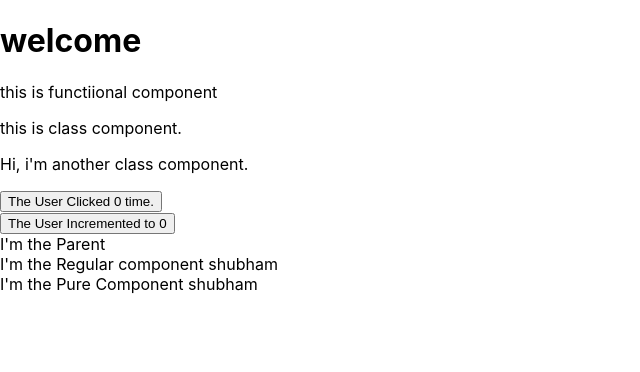
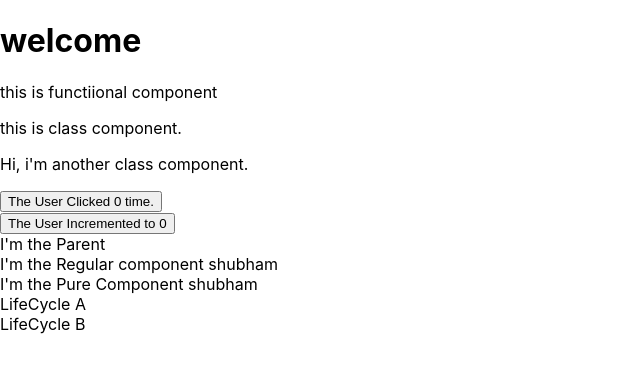
Before and after one commit to shubhsjain/React-Practic, a React (Create React App) app: page / in a window 1280 px wide. Shown: the top 372 px of the page, without its empty margins (0-640 px from the left). Built offline with nearby package versions, Linux system fonts and the light colour scheme.

Commit message:
lifeCycle

```diff
--- a/src/App.js
+++ b/src/App.js
@@ -6,6 +6,8 @@
 import Click from './components/Click'
 import Counter from './components/Counter'
 import ParentComp from './components/ParentComp'
+import LifeCycleA from './components/LifeCycleA';
+
 
 function App() {
   return (
@@ -18,6 +20,7 @@
    <Click/>
    <Counter/>
    <ParentComp/>
+   <LifeCycleA/>
    </div>
   );
 }
--- /dev/null
+++ b/src/components/LifeCycleA.js
@@ -0,0 +1,36 @@
+import React, { Component } from 'react'
+import LifeCycleB from './LifeCycleB'
+
+class LifeCycleA extends Component {
+    constructor(props) {
+        super(props)
+
+        this.state = {
+            name: "shubham"
+        }
+        console.log("LifeCycleA Comstructor")
+    }
+
+    static getDrivedStateFromProps (props, state) {
+        console.log("LifeCycleA GetDrivedStateFromProps")
+        return null
+    }
+
+    componentDidMount() {
+        console.log("LifeCycle A componentDidMount")
+    }
+
+    render() {
+        console.log("LifeCycleA render")
+        return (
+            <div>
+            <div>
+                LifeCycle A
+            </div>
+            <LifeCycleB/>
+            </div>
+        )
+    }
+}
+
+export default LifeCycleA
--- /dev/null
+++ b/src/components/LifeCycleB.js
@@ -0,0 +1,35 @@
+import React, { Component } from 'react'
+
+
+class LifeCycleB extends Component {
+    constructor(props) {
+        super(props)
+
+        this.state = {
+            name: "shubham"
+        }
+        console.log("LifeCycleB Comstructor")
+    }
+
+    static getDrivedStateFromProps (props, state) {
+        console.log("LifeCycleB GetDrivedStateFromProps")
+        return null
+    }
+
+    componentDidMount() {
+        console.log("LifeCycle A componentDidMount")
+    }
+
+    render() {
+        console.log("LifeCycleB render")
+        return (
+
+            <div>
+                LifeCycle B
+            </div>
+
+        )
+    }
+}
+
+export default LifeCycleB
```
